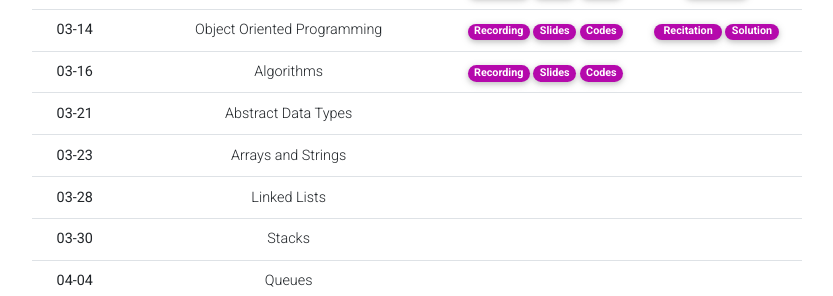
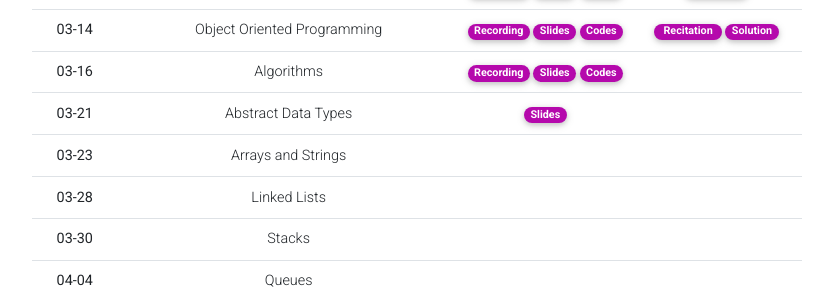
Before and after one commit to Uehwan/Uehwan.github.io, a Jekyll site: the page built from _teaching/datastruct23sp.md, in a window 1280 px wide and 900 px high, scrolled down 952 px. Shown: the part 152-448 px from the top of the window, without its empty margins (223-1056 px from the left). Built offline with Jekyll 4.4.1, drawn with Linux system fonts in a browser that asks for light colours; nearby versions of some CDN libraries; comment, search, counter and statistics services are not loaded; a style sheet for code colours, icons or effects is not loaded.

Commit message:
23-03-21 pre

```diff
--- a/_teaching/datastruct23sp.md
+++ b/_teaching/datastruct23sp.md
@@ -122,7 +122,8 @@
       <th scope="row">03-21</th>
       <td>Abstract Data Types</td>
       <td>
-        <!--a href="https://youtu.be/vfj-PCNiwuA" target="_blank" class="badge badge-pill" style="background-color:#B509AC;">Recording</a--> <!--a href="https://docs.google.com/presentation/d/1ybR2b2pv6jt8tCTz86Jx0hqytQ9YU8lquXWTqhVljpM/edit?usp=sharing" target="_blank" class="badge badge-pill" style="background-color:#B509AC;">Slides</a-->
+        <!--a href="https://youtu.be/vfj-PCNiwuA" target="_blank" class="badge badge-pill" style="background-color:#B509AC;">Recording</a-->
+        <a href="https://docs.google.com/presentation/d/1ybR2b2pv6jt8tCTz86Jx0hqytQ9YU8lquXWTqhVljpM/edit?usp=sharing" target="_blank" class="badge badge-pill" style="background-color:#B509AC;">Slides</a>
         <!--a href="https://colab.research.google.com/drive/1PVNwc4qtWZNtRiLNmeueEdxeOb8ZPqCk?usp=sharing" target="_blank" class="badge badge-pill" style="background-color:#B509AC;">Codes</a-->
       </td>
       <td>
```
